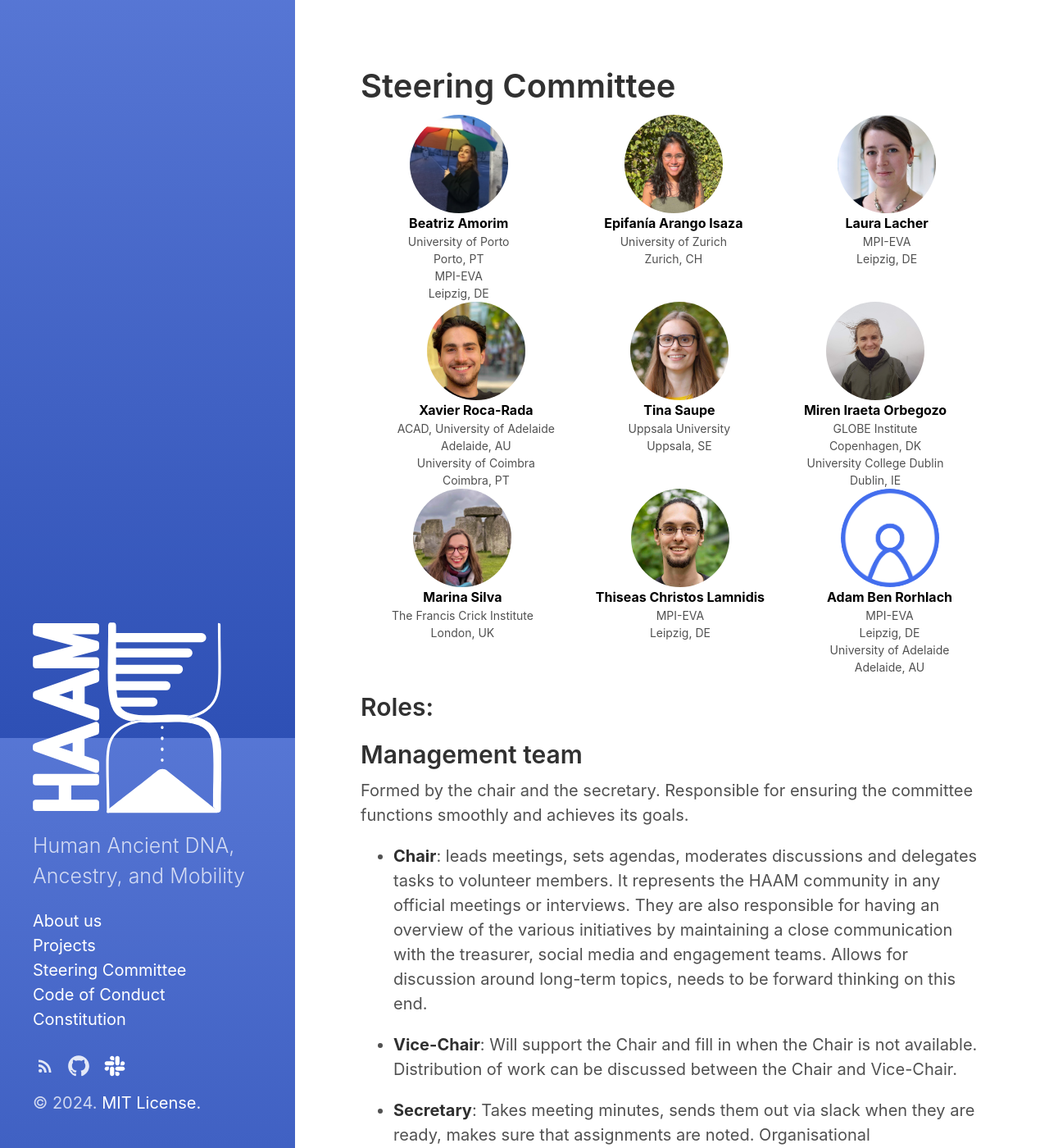
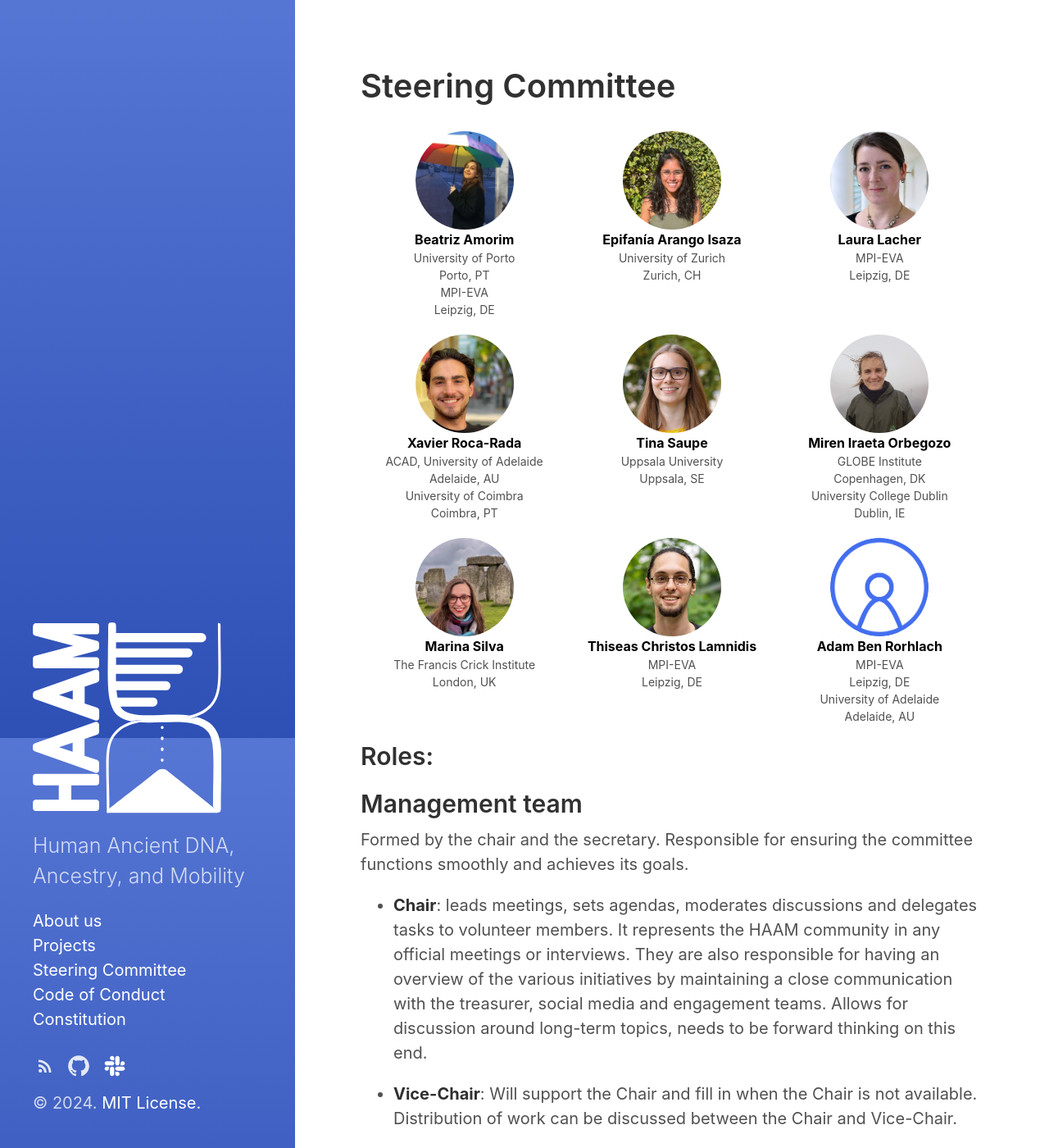
Before and after one commit to haam-community/haam-community.github.io, a Jekyll site: the page built from steering_committee.md, in a window 1280 px wide and 1400 px high. Shown: the whole window at 82% size. Built offline with Jekyll 4.4.1, drawn with Linux system fonts in a browser that asks for light colours.

Commit message:
align member portraits

```diff
--- a/assets/css/main.scss
+++ b/assets/css/main.scss
@@ -87,3 +87,11 @@ $root-font-family: -apple-system, "Varela Round", Arial, sans-serif !default;
   color: #000;
   font-weight: bold;
 }
+
+.member {
+  // Set the minimum and maximum width of each member element so they all align nicely.
+  // Also add a small margin (relative to the "root element size") above AND below each member div element.
+  min-width: 33%;  // 33% because we have 3 members per line
+  max-width: 33%;  // 33% because we have 3 members per line
+  margin-top: 1rem;
+}
```
